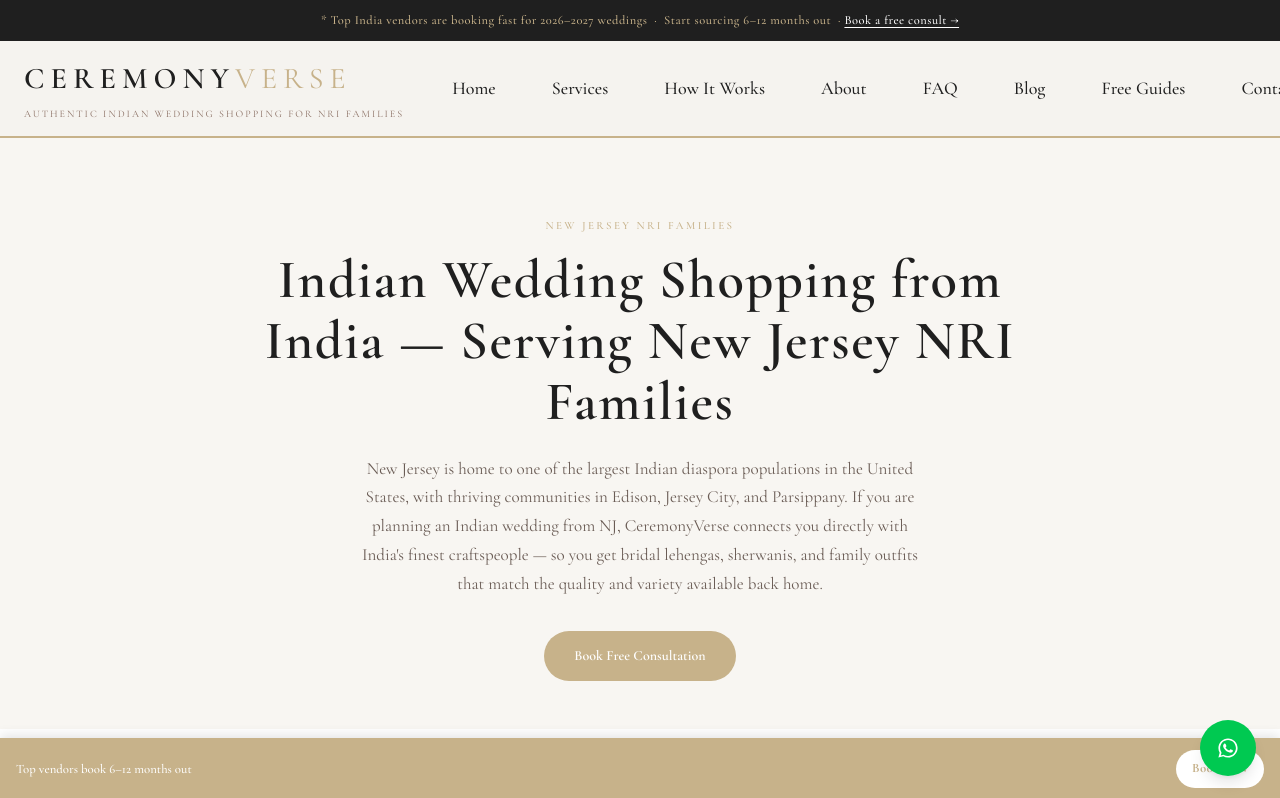
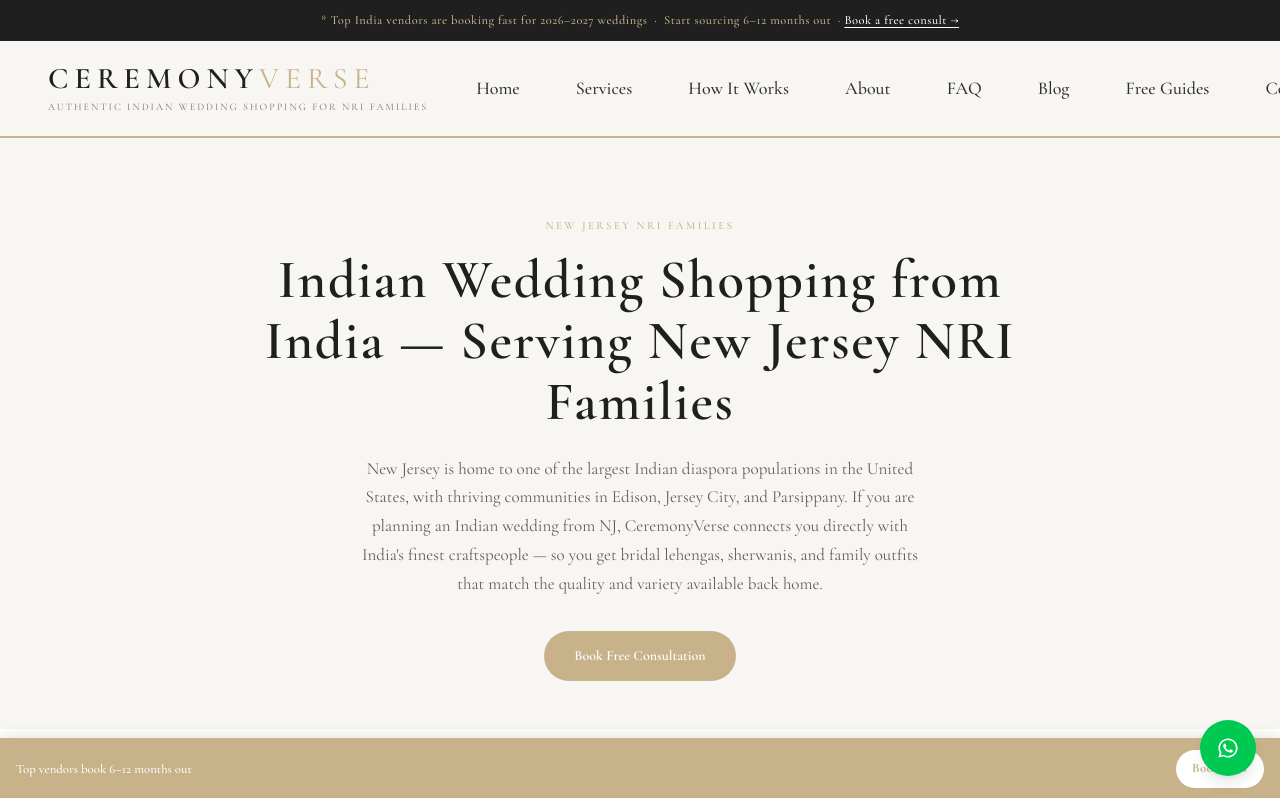
Before and after one commit to leylabernie/v0-ceremony-verse-wedding-concierge, a Next.js app: page /indian-wedding-shopping-new-jersey in a window 1280 px wide. Shown: the top 798 px of the page. Built offline with nearby package versions, Linux system fonts and the light colour scheme.

Commit message:
fix: Use same Tailwind classes as homepage Navigation for SeoNav
Replaced inline styles with exact same Tailwind classes from the
homepage Navigation component so fonts, sizing, colors, and hover
effects are pixel-perfect identical across all pages.

```diff
--- a/components/seo-nav.tsx
+++ b/components/seo-nav.tsx
@@ -1,5 +1,6 @@
 "use client"
 
+import { cn } from "@/lib/utils"
 import { Menu, X } from "lucide-react"
 import { useState } from "react"
 
@@ -18,100 +19,33 @@ export function SeoNav() {
   const [mobileMenuOpen, setMobileMenuOpen] = useState(false)
 
   return (
-    <header
-      style={{
-        position: "fixed",
-        top: "40px",
-        left: 0,
-        right: 0,
-        zIndex: 50,
-        background: "rgba(245,243,239,0.97)",
-        backdropFilter: "blur(12px)",
-        WebkitBackdropFilter: "blur(12px)",
-        borderBottom: "2px solid #c7b28a",
-      }}
-    >
-      <nav
-        style={{
-          maxWidth: "1280px",
-          margin: "0 auto",
-          paddingLeft: "24px",
-          paddingRight: "24px",
-        }}
-        aria-label="Main navigation"
-      >
-        <div
-          style={{
-            display: "flex",
-            alignItems: "center",
-            justifyContent: "space-between",
-            height: "96px",
-          }}
-        >
-          {/* Logo */}
+    <header className="fixed left-0 right-0 z-50 bg-muted-rose/95 backdrop-blur-md border-b-2 border-brushed-gold" style={{ top: "40px" }}>
+      <nav className="max-w-7xl mx-auto px-6 sm:px-8 lg:px-12" aria-label="Main navigation">
+        <div className="flex items-center justify-between h-24">
+          {/* Logo - Far Left with Two-Tone Styling */}
+          <div className="flex-shrink-0">
             <a
               href="/"
-            style={{ textDecoration: "none", flexShrink: 0 }}
+              className="flex flex-col items-start group"
               aria-label="CeremonyVerse Home"
             >
-            <span
-              style={{
-                fontSize: "clamp(1.4rem, 2.5vw, 1.875rem)",
-                textTransform: "uppercase",
-                letterSpacing: "0.2em",
-                fontWeight: 600,
-                color: "#1f1f1f",
-              }}
-            >
-              CEREMONY
-              <span style={{ fontWeight: 300, color: "#c7b28a" }}>VERSE</span>
+              <span className="text-2xl sm:text-3xl uppercase tracking-[0.2em] font-semibold text-[#1f1f1f]">
+                CEREMONY<span className="font-light text-[#c7b28a]">VERSE</span>
               </span>
-            <span
-              style={{
-                display: "block",
-                fontSize: "10px",
-                textTransform: "uppercase",
-                letterSpacing: "0.2em",
-                color: "#8a6f63",
-                marginTop: "2px",
-              }}
-            >
+              <span className="text-[10px] uppercase tracking-[0.2em] text-[#8a6f63] mt-0.5">
                 Authentic Indian Wedding Shopping for NRI Families
               </span>
             </a>
+          </div>
 
-          {/* Desktop Navigation */}
-          <div
-            style={{
-              display: "flex",
-              alignItems: "center",
-              justifyContent: "center",
-              flex: 1,
-              paddingLeft: "32px",
-              paddingRight: "32px",
-            }}
-            className="seo-nav-desktop"
-          >
-            <div style={{ display: "flex", alignItems: "center", gap: "24px" }}>
+          {/* Desktop Navigation - Center, vertically aligned */}
+          <div className="hidden md:flex items-center justify-center flex-1 px-8">
+            <div className="flex items-center gap-6">
               {navItems.map((item) => (
                 <a
                   key={item.label}
                   href={item.href}
-                  style={{
-                    padding: "8px 16px",
-                    fontSize: "1.125rem",
-                    fontWeight: 500,
-                    color: "#1f1f1f",
-                    textDecoration: "none",
-                    whiteSpace: "nowrap",
-                    transition: "color 0.2s",
-                  }}
-                  onMouseEnter={(e) => {
-                    e.currentTarget.style.color = "#c7b28a"
-                  }}
-                  onMouseLeave={(e) => {
-                    e.currentTarget.style.color = "#1f1f1f"
-                  }}
+                  className="px-4 py-2 text-lg font-medium transition-all duration-200 text-midnight-navy hover:text-brushed-gold whitespace-nowrap"
                 >
                   {item.label}
                 </a>
@@ -119,36 +53,15 @@ export function SeoNav() {
             </div>
           </div>
 
-          {/* CTA Button */}
-          <div style={{ flexShrink: 0 }} className="seo-nav-cta">
+          {/* CTA Button - Far Right */}
+          <div className="hidden md:block flex-shrink-0">
             <a
               href="https://wa.me/12153419990?text=Hi%2C%20I%27m%20interested%20in%20CeremonyVerse%20services."
               target="_blank"
               rel="noopener noreferrer"
-              style={{
-                display: "inline-block",
-                padding: "12px 32px",
-                background: "transparent",
-                color: "#1f1f1f",
-                border: "1px solid #1f1f1f",
-                fontWeight: 700,
-                fontSize: "1rem",
-                borderRadius: "999px",
-                textDecoration: "none",
-                transition: "all 0.3s",
-              }}
-              onMouseEnter={(e) => {
-                e.currentTarget.style.background = "#c7b28a"
-                e.currentTarget.style.borderColor = "#c7b28a"
-                e.currentTarget.style.color = "#fff"
-                e.currentTarget.style.boxShadow = "0 4px 20px rgba(197,160,89,0.3)"
-              }}
-              onMouseLeave={(e) => {
-                e.currentTarget.style.background = "transparent"
-                e.currentTarget.style.borderColor = "#1f1f1f"
-                e.currentTarget.style.color = "#1f1f1f"
-                e.currentTarget.style.boxShadow = "none"
-              }}
+              className="px-8 py-3 bg-transparent text-midnight-navy border border-midnight-navy font-bold text-base rounded-full
+                transition-all duration-300
+                hover:bg-brushed-gold hover:border-brushed-gold hover:text-white hover:shadow-[0_4px_20px_rgba(197,160,89,0.3)] inline-block text-center"
             >
               Book Free Consultation
             </a>
@@ -156,48 +69,24 @@ export function SeoNav() {
 
           {/* Mobile Menu Button */}
           <button
-            className="seo-nav-mobile-btn"
-            style={{
-              display: "none",
-              padding: "8px",
-              background: "none",
-              border: "none",
-              color: "#1f1f1f",
-              cursor: "pointer",
-            }}
+            className="md:hidden p-2 text-midnight-navy hover:text-brushed-gold transition-colors"
             onClick={() => setMobileMenuOpen(!mobileMenuOpen)}
             aria-expanded={mobileMenuOpen}
             aria-label="Toggle navigation menu"
           >
-            {mobileMenuOpen ? <X style={{ width: 24, height: 24 }} /> : <Menu style={{ width: 24, height: 24 }} />}
+            {mobileMenuOpen ? <X className="w-6 h-6" /> : <Menu className="w-6 h-6" />}
           </button>
         </div>
 
         {/* Mobile Navigation */}
         {mobileMenuOpen && (
-          <div
-            style={{
-              paddingTop: "24px",
-              paddingBottom: "24px",
-              borderTop: "1px solid rgba(199,178,138,0.3)",
-            }}
-            className="seo-nav-mobile"
-          >
-            <div style={{ display: "flex", flexDirection: "column", gap: "8px" }}>
+          <div className="md:hidden py-6 border-t border-brushed-gold/30 animate-fade-in">
+            <div className="flex flex-col gap-2">
               {navItems.map((item) => (
                 <a
                   key={item.label}
                   href={item.href}
-                  style={{
-                    padding: "12px 16px",
-                    fontSize: "1.125rem",
-                    fontWeight: 500,
-                    color: "#1f1f1f",
-                    textDecoration: "none",
-                    display: "block",
-                    transition: "color 0.2s",
-                  }}
-                  onClick={() => setMobileMenuOpen(false)}
+                  className="px-4 py-3 text-left text-lg font-medium transition-all duration-200 text-midnight-navy hover:text-brushed-gold"
                 >
                   {item.label}
                 </a>
@@ -206,21 +95,8 @@ export function SeoNav() {
                 href="https://wa.me/12153419990?text=Hi%2C%20I%27m%20interested%20in%20CeremonyVerse%20services."
                 target="_blank"
                 rel="noopener noreferrer"
-                style={{
-                  marginTop: "16px",
-                  margin: "16px 16px 0",
-                  padding: "12px 24px",
-                  background: "transparent",
-                  color: "#1f1f1f",
-                  border: "1px solid #1f1f1f",
-                  fontWeight: 700,
-                  fontSize: "1rem",
-                  borderRadius: "999px",
-                  textDecoration: "none",
-                  textAlign: "center",
-                  display: "block",
-                  transition: "all 0.3s",
-                }}
+                className="mt-4 mx-4 px-6 py-3 bg-transparent text-midnight-navy border border-midnight-navy font-bold text-base rounded-full
+                  hover:bg-brushed-gold hover:border-brushed-gold hover:text-white transition-all duration-300 text-center"
               >
                 Book Free Consultation
               </a>
@@ -228,15 +104,6 @@ export function SeoNav() {
           </div>
         )}
       </nav>
-
-      {/* Responsive styles */}
-      <style>{`
-        @media (max-width: 768px) {
-          .seo-nav-desktop { display: none !important; }
-          .seo-nav-cta { display: none !important; }
-          .seo-nav-mobile-btn { display: block !important; }
-        }
-      `}</style>
     </header>
   )
 }
```
Lines whose indentation alone changed are shown as unchanged.
